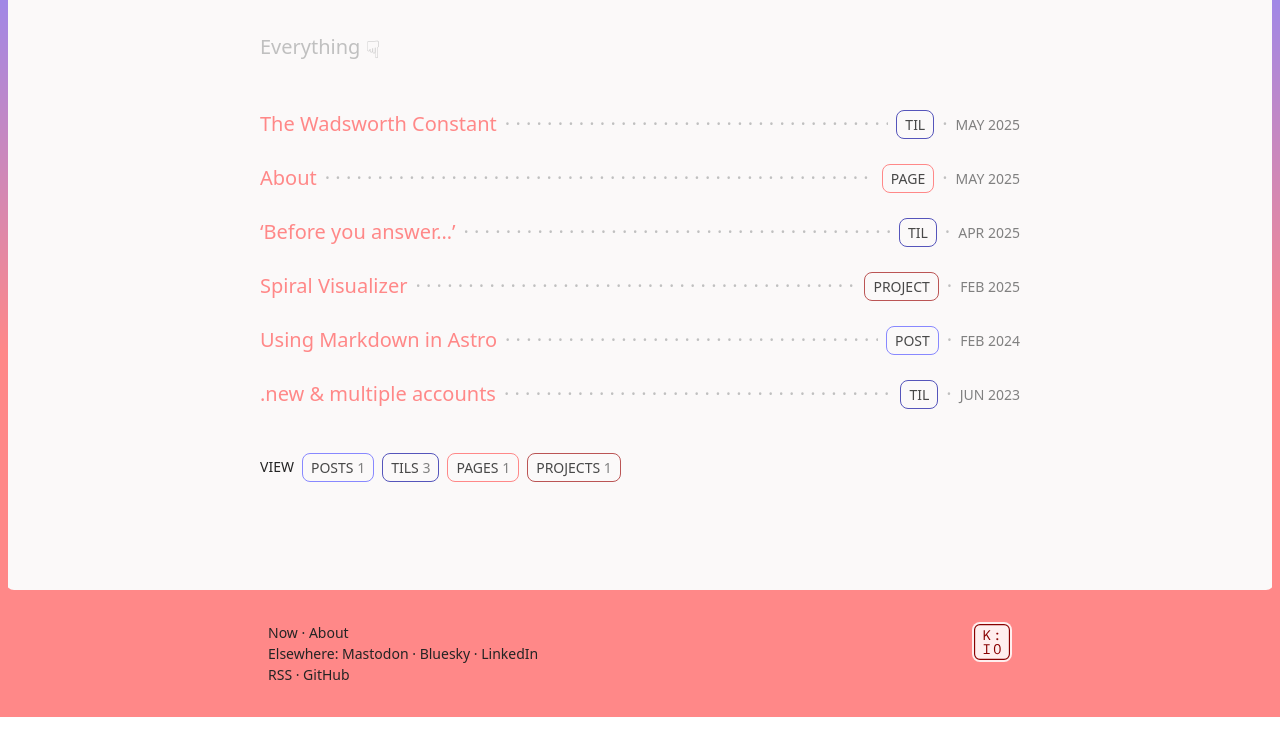
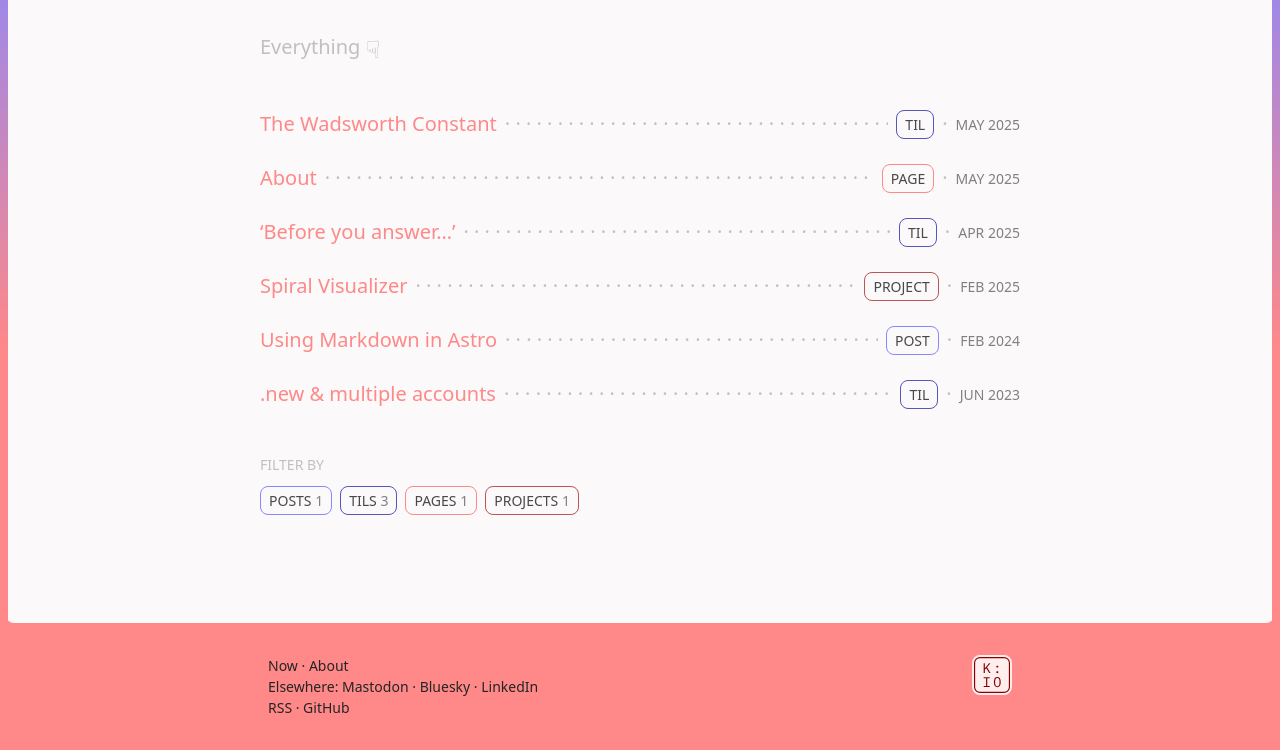
Before and after one commit to kylejohnston/kyleio-blog, an Astro site: page /p in a window 1280 px wide. Shown: the part 131-881 px from the top of the page. Before the commit the page ends 848 px from the top, so only its background shows below. Built offline with nearby package versions, Linux system fonts and the light colour scheme; Astro itself is replaced by a stand-in of ours.

Commit message:
Copy edit

```diff
--- a/src/components/Tags.astro
+++ b/src/components/Tags.astro
@@ -37,7 +37,7 @@ const allTags = sortedTags;
 ---
 
 <div class="filter tags small my-6">
-  <h3 class="font-mono">VIEW</h3>
+  <h3 class="font-mono tertiary w-100">FILTER BY</h3>
   {allTags.map((tag) => (
     <div>
       <a href={`/t/${tag}`} class={`tag ${tag}`}>
```
